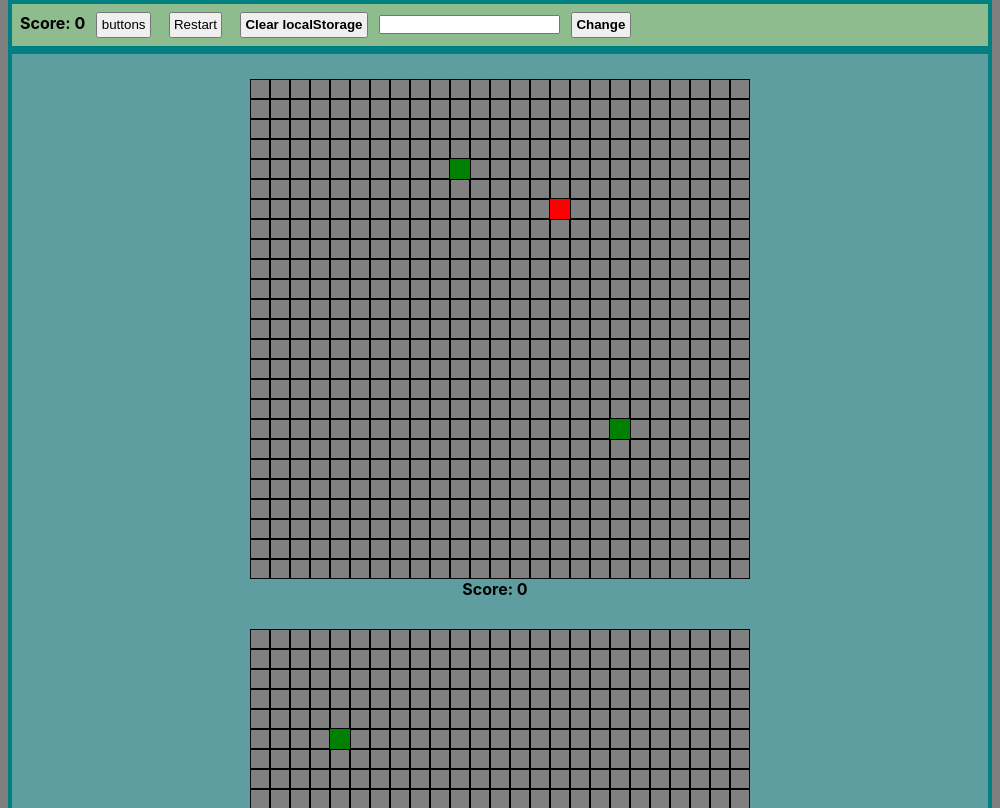
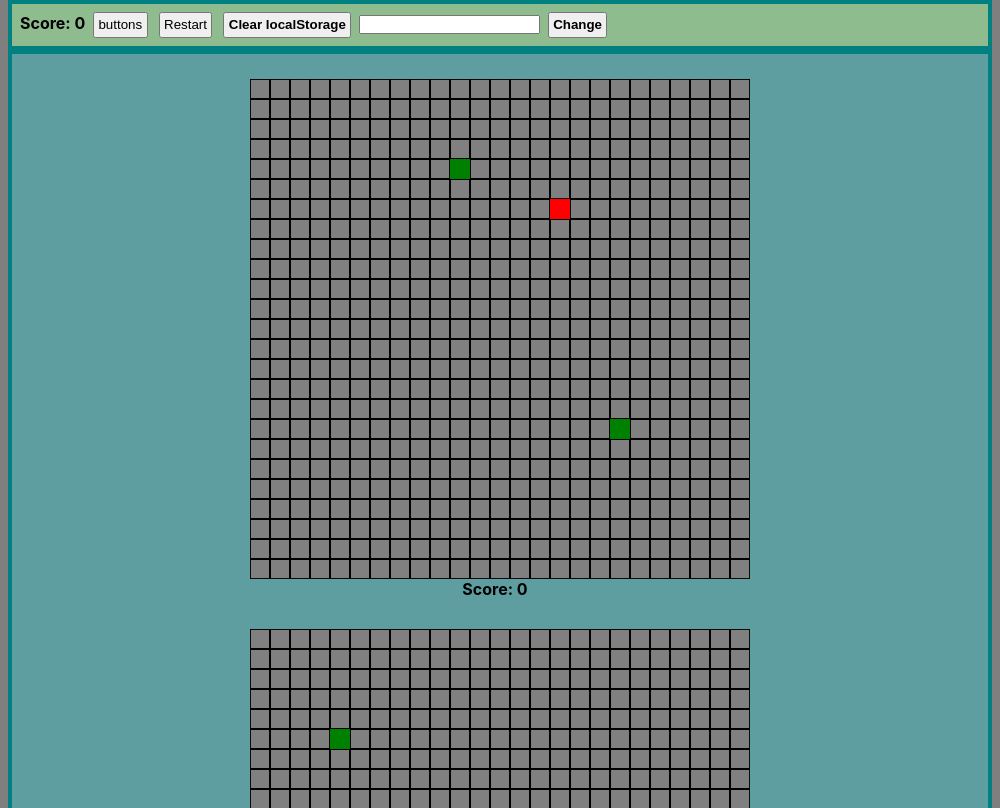
Before and after one commit to Rainymy/SnakeAI, an Electron app: page index.html in a window 1000 px wide. Shown: the top 808 px of the page. Drawn offline with Linux system fonts and the light colour scheme.

Commit message:
Update index.css

```diff
--- a/src/index.css
+++ b/src/index.css
@@ -14,7 +14,7 @@ body {
 }
 .btn {
   padding: 0.25em;
-  margin: 0 0.5em;
+  margin: 0 0.25em;
 }
 canvas {
   background-color: grey;
```
